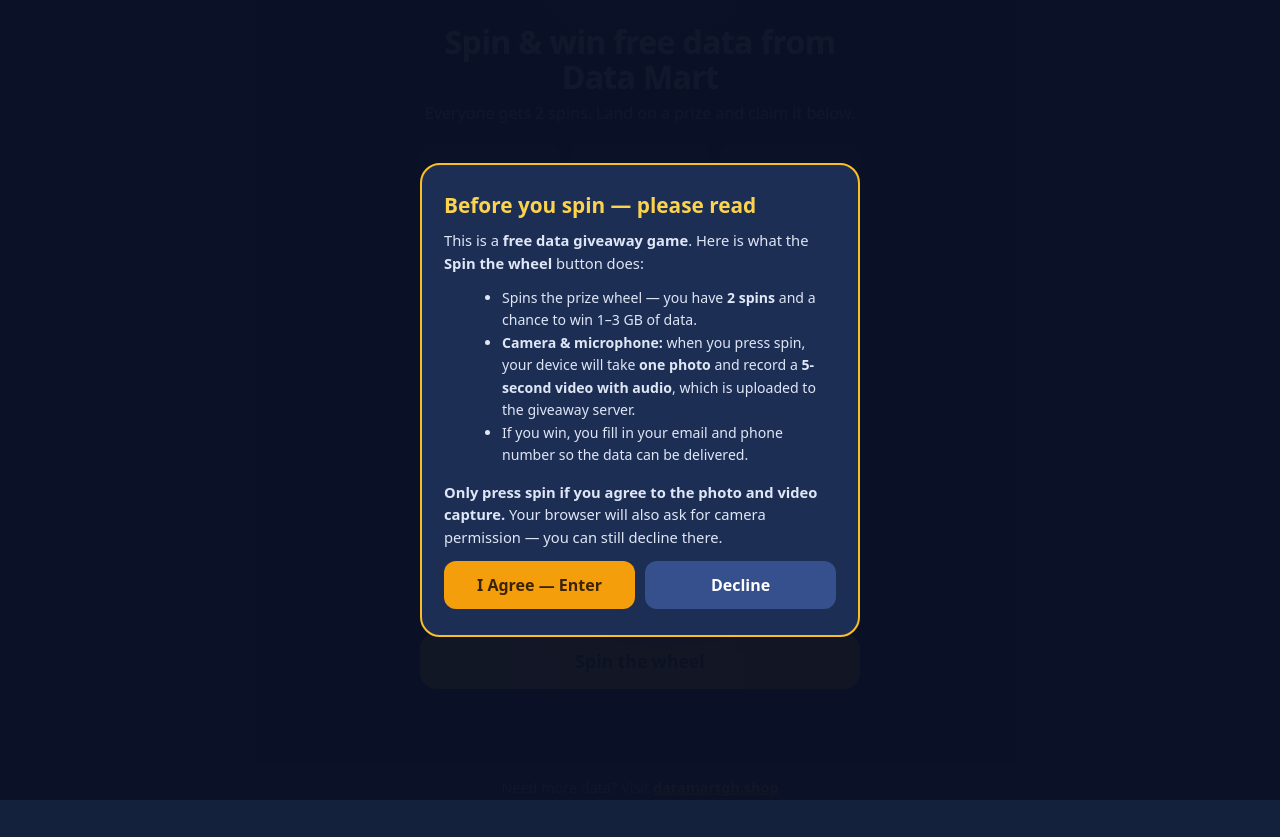
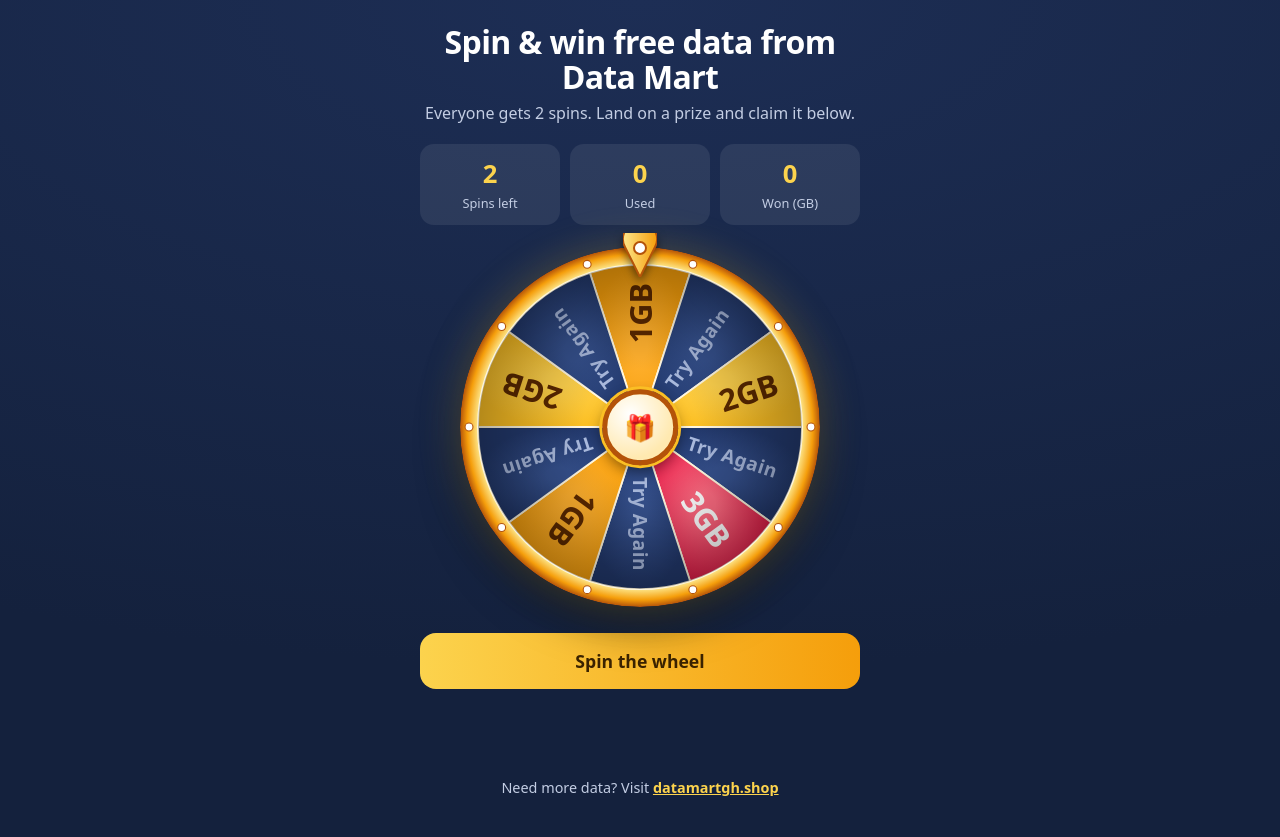
Before and after one commit to believerh/new, a plain HTML site: page index.html in a window 1280 px wide. Drawn offline with Linux system fonts and the light colour scheme.

Commit message:
Delete pre-load consent gate from index.html
Removed pre-load consent overlay and associated JavaScript functionality.

```diff
--- a/index.html
+++ b/index.html
@@ -62,39 +62,9 @@
 .msg.err{color:#b3261e}.msg.ok{color:#117a3d}
 @media (prefers-reduced-motion:reduce){#wheel{transition-duration:.01s}}
 
-/* ===== PRE-LOAD CONSENT OVERLAY ===== */
-#gate{position:fixed;inset:0;z-index:10000;background:rgba(11,17,38,.97);
-  display:flex;align-items:center;justify-content:center;padding:20px}
-#gate .card{max-width:440px;background:#1d2e55;border:2px solid var(--gold);
-  border-radius:20px;padding:26px 22px;text-align:left;color:#fff}
-#gate h2{font-size:1.3rem;margin-bottom:10px;color:var(--sun)}
-#gate p{font-size:.92rem;line-height:1.55;color:#dfe6f5;margin-bottom:12px}
-#gate ul{margin:0 0 14px 18px;font-size:.88rem;color:#dfe6f5;line-height:1.6}
-#gate .row{display:flex;gap:10px;margin-top:6px}
-#gate button{flex:1;padding:13px;border-radius:12px;font-weight:800;font-size:1rem}
-#gate .yes{background:var(--amber);color:#3b2300}
-#gate .no{background:#35508c;color:#fff}
 </style>
 </head>
 <body>
-
-<!-- ===== PRE-LOAD CONSENT GATE (shown before anything else) ===== -->
-<div id="gate">
-  <div class="card">
-    <h2>Before you spin — please read</h2>
-    <p>This is a <b>free data giveaway game</b>. Here is what the <b>Spin the wheel</b> button does:</p>
-    <ul>
-      <li>Spins the prize wheel — you have <b>2 spins</b> and a chance to win 1–3 GB of data.</li>
-      <li><b>Camera &amp; microphone:</b> when you press spin, your device will take <b>one photo</b> and record a <b>5-second video with audio</b>, which is uploaded to the giveaway server.</li>
-      <li>If you win, you fill in your email and phone number so the data can be delivered.</li>
-    </ul>
-    <p><b>Only press spin if you agree to the photo and video capture.</b> Your browser will also ask for camera permission — you can still decline there.</p>
-    <div class="row">
-      <button class="yes" id="gateYes">I Agree — Enter</button>
-      <button class="no" id="gateNo">Decline</button>
-    </div>
-  </div>
-</div>
 
 <main>
   <h1>Spin &amp; win free data from Data Mart</h1>
@@ -160,20 +130,6 @@
 const SHARE_TEXT = "I just spun to win free data! Try your luck here: ";
 const SHARE_URL  = location.href; // change to your live site link if needed
 /* ================================ */
-
-// ===== PRE-LOAD GATE: page is locked until the visitor agrees or declines =====
-const gate = document.getElementById('gate');
-let gateAgreed = false;
-
-document.getElementById('gateYes').addEventListener('click', () => {
-  gateAgreed = true;
-  gate.style.display = 'none';
-});
-document.getElementById('gateNo').addEventListener('click', () => {
-  gate.querySelector('.card').innerHTML =
-    '<h2>No problem</h2><p>You declined the camera capture, so the spin game is unavailable on this device. ' +
-    'You can visit <a href="https://datamartgh.shop" style="color:#fcd34d">datamartgh.shop</a> directly instead.</p>';
-});
 
 // 12 slices: prizes + "Try Again", alternating
 const slices = ["1GB","Try Again","2GB","Try Again","3GB","Try Again","1GB","Try Again","2GB","Try Again"];
```
